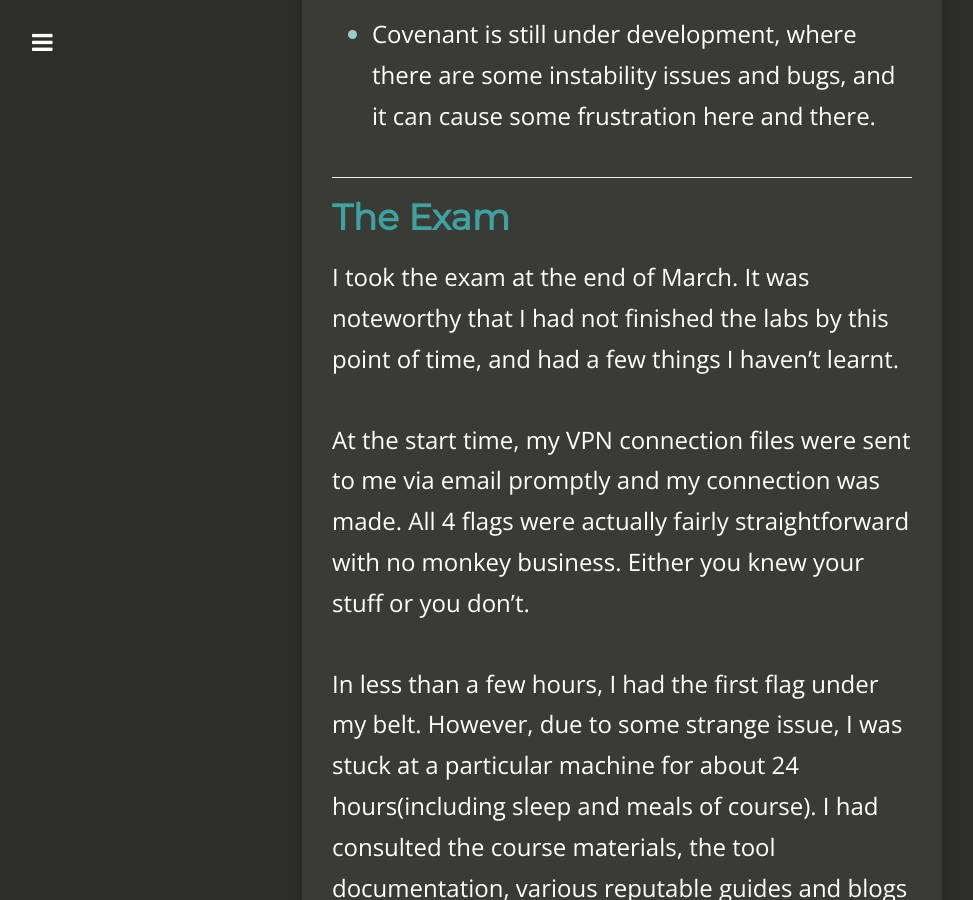
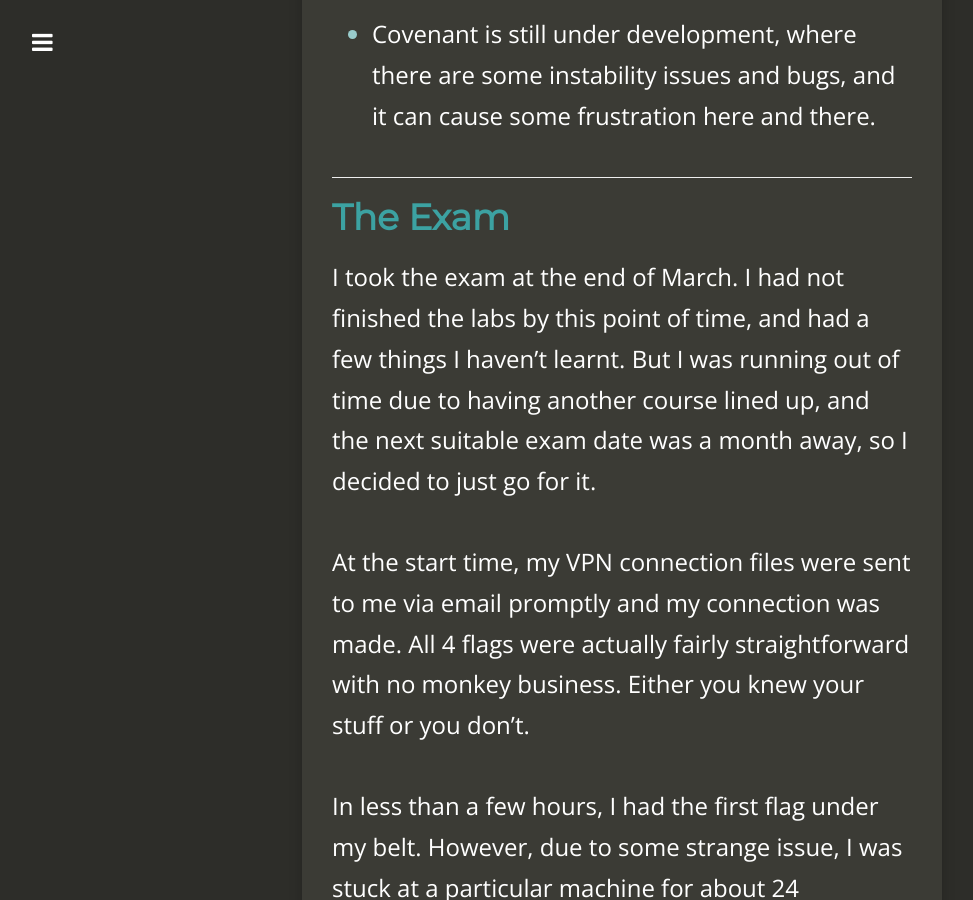
Before and after one commit to Dreamscent/Dreamscent.github.io, a Jekyll site: the page built from _posts/2021-04-01-Certified-Red-Team-Operator-Review.md, in a window 1280 px wide and 900 px high, scrolled down 10450 px. Shown: the whole window, without its empty margins (18-991 px from the left). Built offline with Jekyll 4.4.1, drawn with Linux system fonts in a browser that asks for light colours; nearby versions of some CDN libraries.

Commit message:
Update 2021-04-01-Certified-Red-Team-Operator-Review.md

```diff
--- a/_posts/2021-04-01-Certified-Red-Team-Operator-Review.md
+++ b/_posts/2021-04-01-Certified-Red-Team-Operator-Review.md
@@ -242,7 +242,7 @@ I have very limited information on this one, but it seems to be of a high diffic
 
 
 
-I took the exam at the end of March. It was noteworthy that I had not finished the labs by this point of time, and had a few things I haven't learnt.
+I took the exam at the end of March.  I had not finished the labs by this point of time, and had a few things I haven't learnt. But I was running out of time due to having another course lined up, and the next suitable exam date was a month away, so I decided to just go for it.
 
 
 
```
